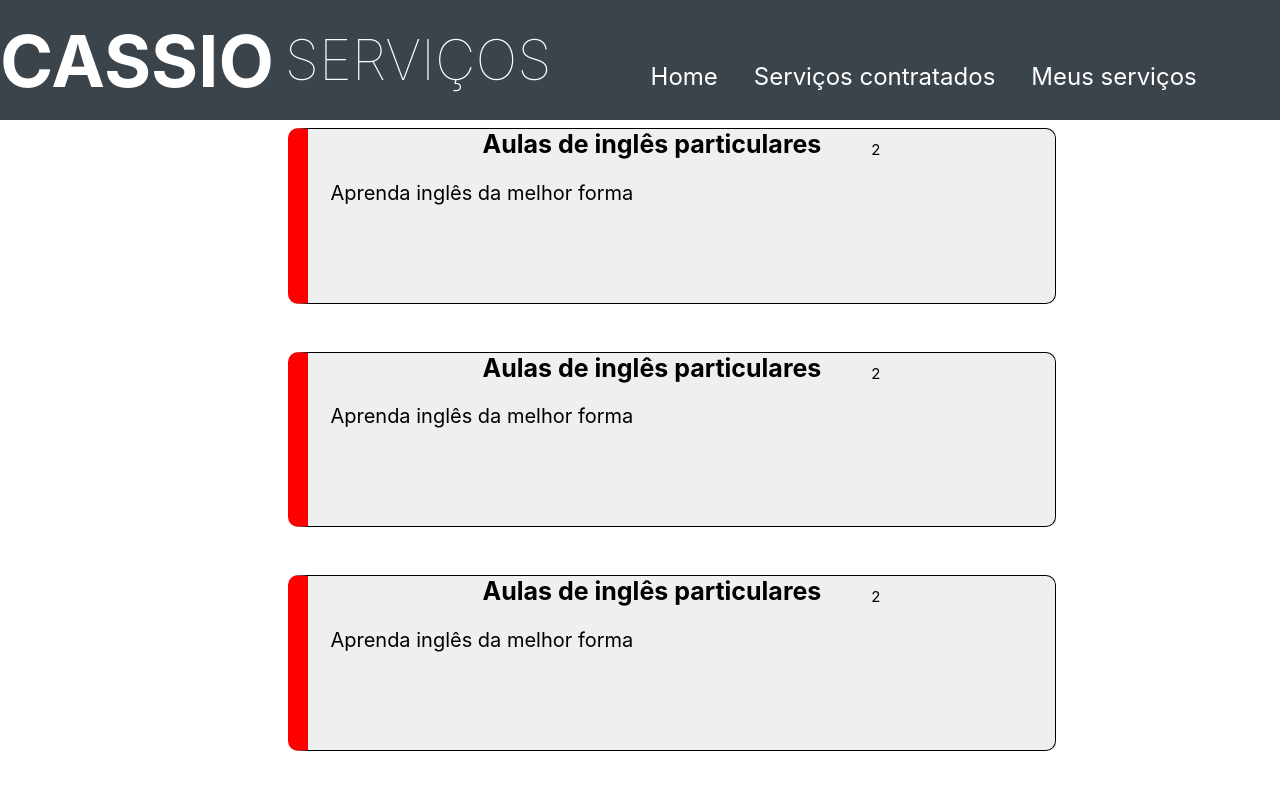
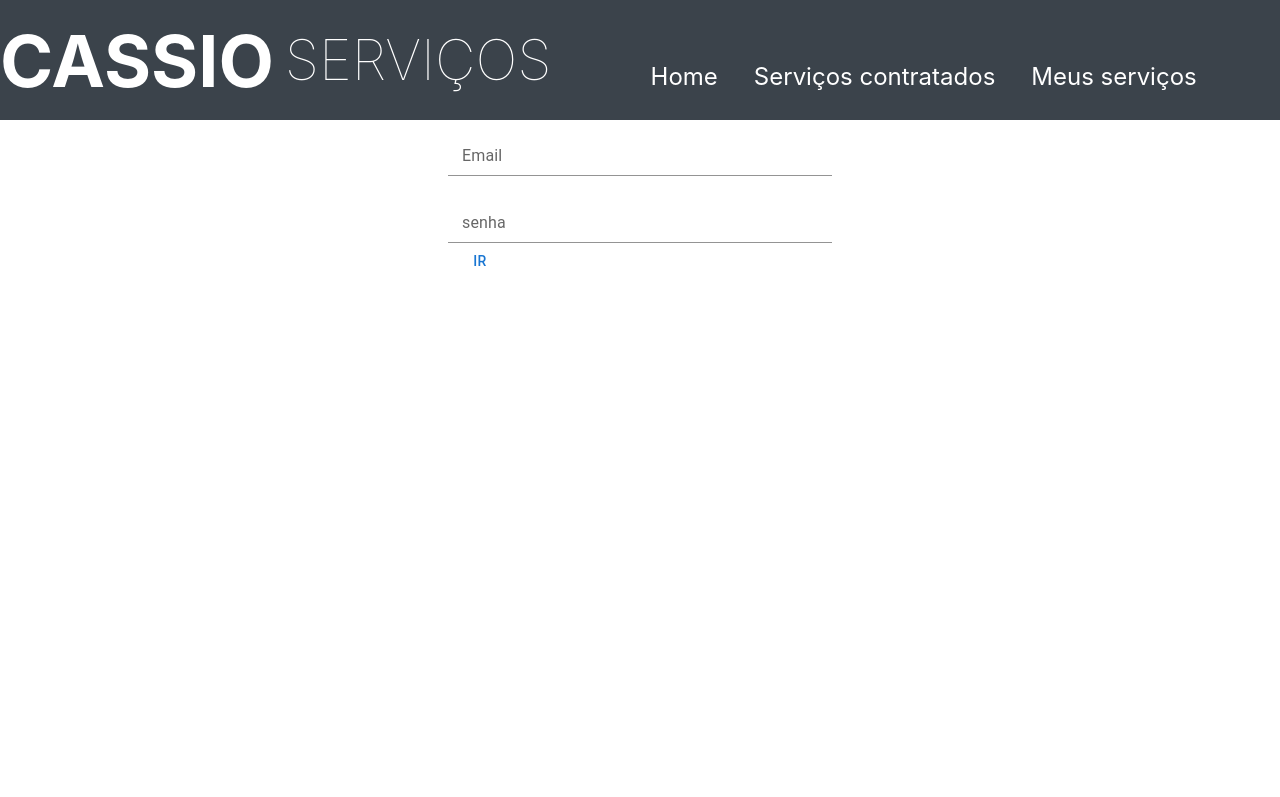
Before and after one commit to raulpillotti/projeto-laboratorio-de-software, a React (Create React App) app: page / in a window 1280 px wide. Shown: the top 797 px of the page. Built offline with nearby package versions, Linux system fonts and the light colour scheme.

Commit message:
feat: login page

```diff
--- a/src/App.js
+++ b/src/App.js
@@ -2,18 +2,23 @@ import './App.css';
 import {Header} from './components/header';
 import {Route, BrowserRouter as Router, Routes} from 'react-router-dom';
 import {Home} from './pages/home';
+import {Login} from './pages/login';
 import {MeusServicos} from './pages/meusServicos';
 import {ServicosContratados} from './pages/servicosContratados';
 function App() {
   return (
+<>
     <Router>
       <Header/>
       <Routes>
-        <Route path = '/' element = {<Home/>}/>
+        <Route path = '/' element = {<Login/>}/>
+        <Route path = '/home' element = {<Home/>}/>
         <Route path = '/meus-servicos' element = {<MeusServicos/>}/>
         <Route path = '/servicos-contratados' element = {<ServicosContratados/>}/>
       </Routes>
     </Router>
+
+  </>
   );
 }
 
--- a/src/components/header.jsx
+++ b/src/components/header.jsx
@@ -1,6 +1,6 @@
 import * as React from 'react';
 import styled from 'styled-components';
-import {Link} from 'react-router-dom';
+import {Link, useLocation} from 'react-router-dom';
 
 
 
@@ -67,23 +67,42 @@ const HeaderOpt = ({children}) =>{
 
 
 export const Header = (props) =>{
+
+    const [showNav, setShowNav] = React.useState(false);
+    const path = useLocation();
+    React.useEffect(()=>{
+
+        console.log('useeffect')
+        if(window.location.href != 'http://localhost:3000/'){
+            setShowNav(true);
+        }else{
+            setShowNav(false);
+        }
+
+    },[path])
+
     return (
+        <>
       <HeaderBox>
 
           <Title>
             <p style = {{fontWeight:700}}>CASSIO  </p>
             <p style = {{ fontWeight:100, fontSize:'3.5rem'}}>SERVIÇOS</p>
           </Title>
-
+          { showNav &&
           <Nav>
                 <Options style={{listStyleType:'none'}}>
 
-                    <Link to = '/' style={{textDecoration:'none'}}> <HeaderOpt> Home </HeaderOpt> </Link>
+                    <Link to = '/home' style={{textDecoration:'none'}}> <HeaderOpt> Home </HeaderOpt> </Link>
                     <Link to = '/servicos-contratados' style={{textDecoration:'none'}}> <HeaderOpt> Serviços contratados </HeaderOpt> </Link>
                     <Link to = '/meus-servicos' style={{textDecoration:'none'}}> <HeaderOpt> Meus serviços </HeaderOpt> </Link>
 
                 </Options>
           </Nav>
+        }
       </HeaderBox>
+
+      </>
+
     );
   }
--- a/src/pages/home.jsx
+++ b/src/pages/home.jsx
@@ -30,6 +30,10 @@ const CardList = styled.div`
     // const cardList = axios.get()
 
 export const Home = (props) =>{
+  axios.get("http://localhost:5000/Api/Servicos", {headers:{ "Access-Control-Allow-Origin": "*",}})
+  .then(r => console.log("requisicao", r))
+  .catch(err => console.log(err))
+
   const {id} = React.useId();
   return (
       <Wrapper>
--- /dev/null
+++ b/src/pages/login.jsx
@@ -0,0 +1,48 @@
+import axios from 'axios';
+import * as React from 'react';
+import styled from 'styled-components';
+import { FormControl, InputLabel, Input, Select, MenuItem, Button } from '@mui/material';
+import {Link} from 'react-router-dom';
+
+
+const Wrapper = styled.div`
+  width:100%:
+  height:100%;
+  display:flex;
+  justify-content:center;
+  overflow:auto;
+`
+const Inputs = styled.div`
+    margin-top:10%;
+    display:flex;
+    width:30%;
+    flex-direction:column;
+`
+
+export const Login = (props) =>{
+
+    const email = React.useRef('');
+    const password = React.useRef('');
+
+    const login = () =>{
+    }
+
+  return (
+      <Wrapper>
+        <Inputs>
+          <FormControl fullWidth style={{marginBottom:'5%'}}>
+                <InputLabel htmlFor={'email'}>{'Email'}</InputLabel>
+                    <Input onChange={(e)=> {email.current = e.target.value}} id={'email'}/>
+            </FormControl>
+
+            <FormControl fullWidth>
+                <InputLabel fullWidth htmlFor={'senha'}>{'senha'}</InputLabel >
+                    <Input type='password' onChange={(e)=> {password.current = e.target.value}} id={'senha'} fullWidth/>
+            </FormControl>
+
+        <Link to = '/home' style={{textDecoration:'none'}}> <Button onClick={login()}>Ir</Button> </Link>
+        </Inputs>
+
+      </Wrapper>
+    );
+  }
```
